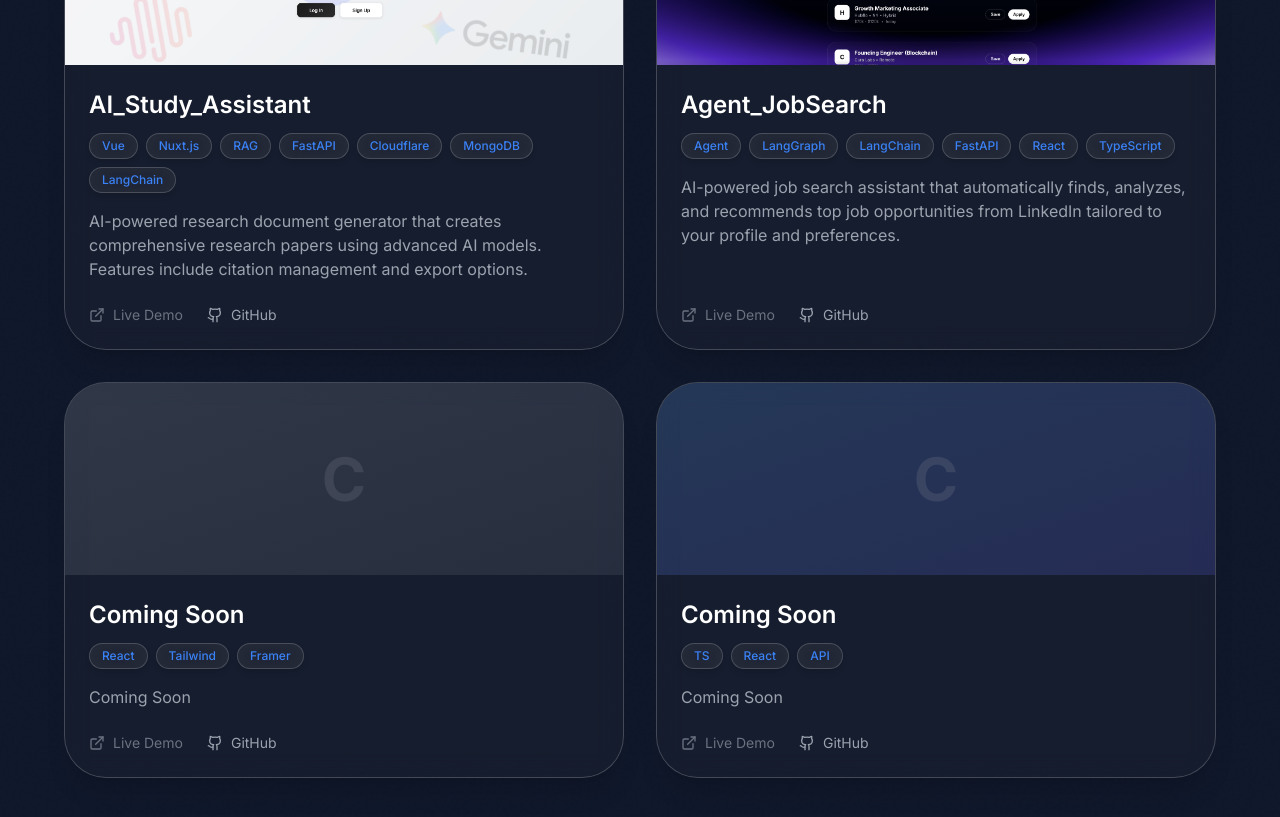
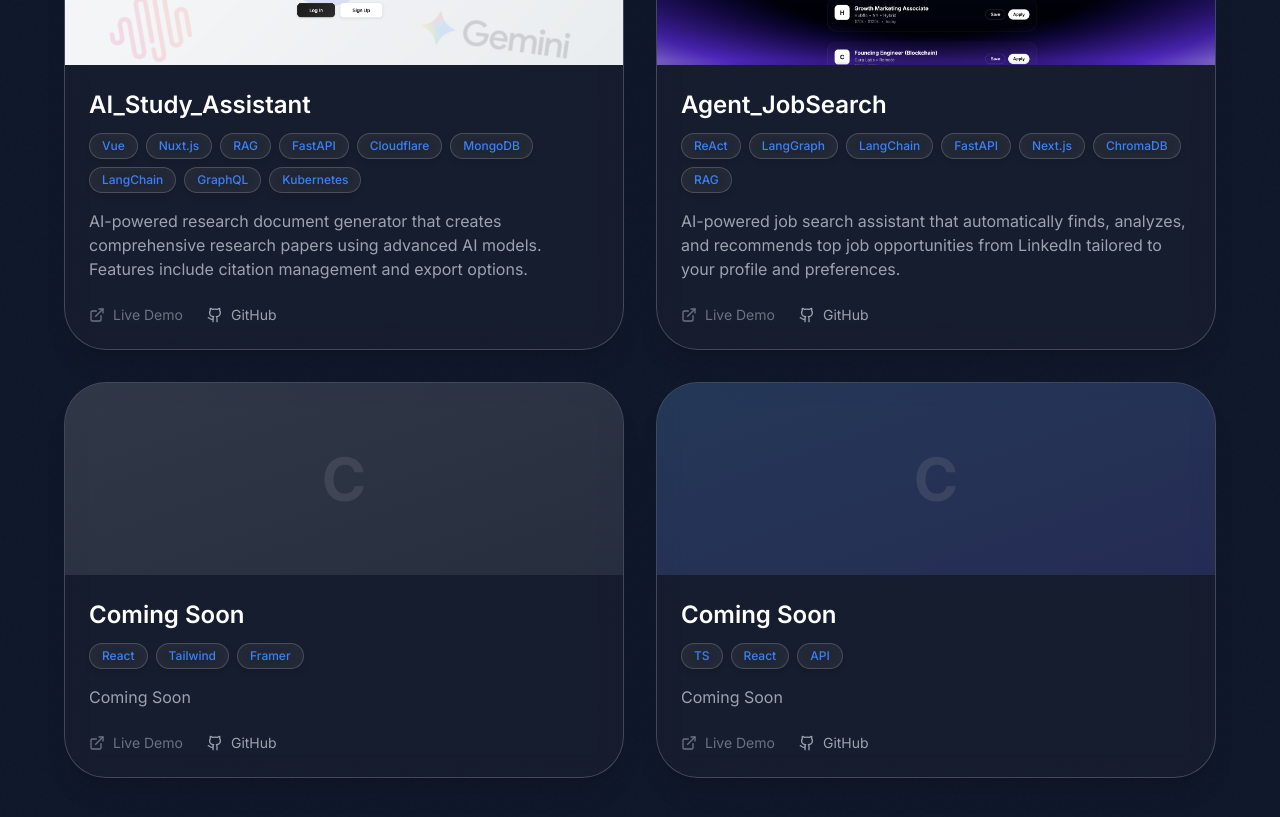
Before and after one commit to Andrew-yg/Andrew_Personal_Web, a React (Vite) app: page / in a window 1280 px wide. Shown: the part 3920-4737 px from the top of the page. Built offline with nearby package versions, Linux system fonts and the light colour scheme.

Commit message:
feat: update project

```diff
--- a/src/components/ProjectSection.tsx
+++ b/src/components/ProjectSection.tsx
@@ -11,7 +11,7 @@ const projects = [
     {
         title: 'AI_Study_Assistant',
         description: 'AI-powered research document generator that creates comprehensive research papers using advanced AI models. Features include citation management and export options.',
-        tags: ['Vue', 'Nuxt.js', 'RAG', 'FastAPI', 'Cloudflare', 'MongoDB', 'LangChain'],
+        tags: ['Vue', 'Nuxt.js', 'RAG', 'FastAPI', 'Cloudflare', 'MongoDB', 'LangChain', 'GraphQL', 'Kubernetes'],
         image: aiStudyAssistantImg,
         liveUrl: '#',
         githubUrl: 'https://github.com/Andrew-yg/AI-Study-Assistant',
@@ -19,7 +19,7 @@ const projects = [
     {
         title: 'Agent_JobSearch',
         description: 'AI-powered job search assistant that automatically finds, analyzes, and recommends top job opportunities from LinkedIn tailored to your profile and preferences.',
-        tags: ['Agent', 'LangGraph', 'LangChain', 'FastAPI', 'React', 'TypeScript'],
+        tags: ['ReAct', 'LangGraph', 'LangChain', 'FastAPI', 'Next.js', 'ChromaDB', 'RAG'],
         image: agentJobSearchImg,
         liveUrl: '#',
         githubUrl: 'https://github.com/Andrew-yg/Agent_JobSearch',
```
